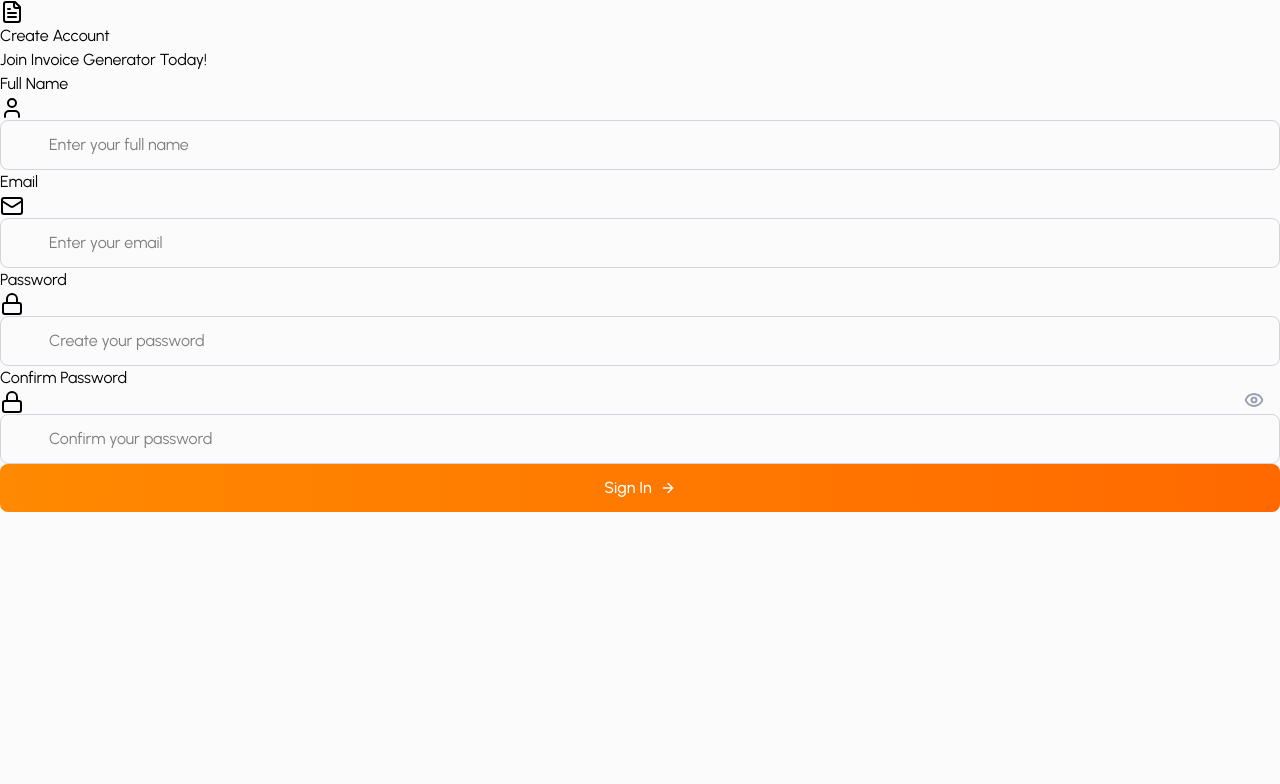
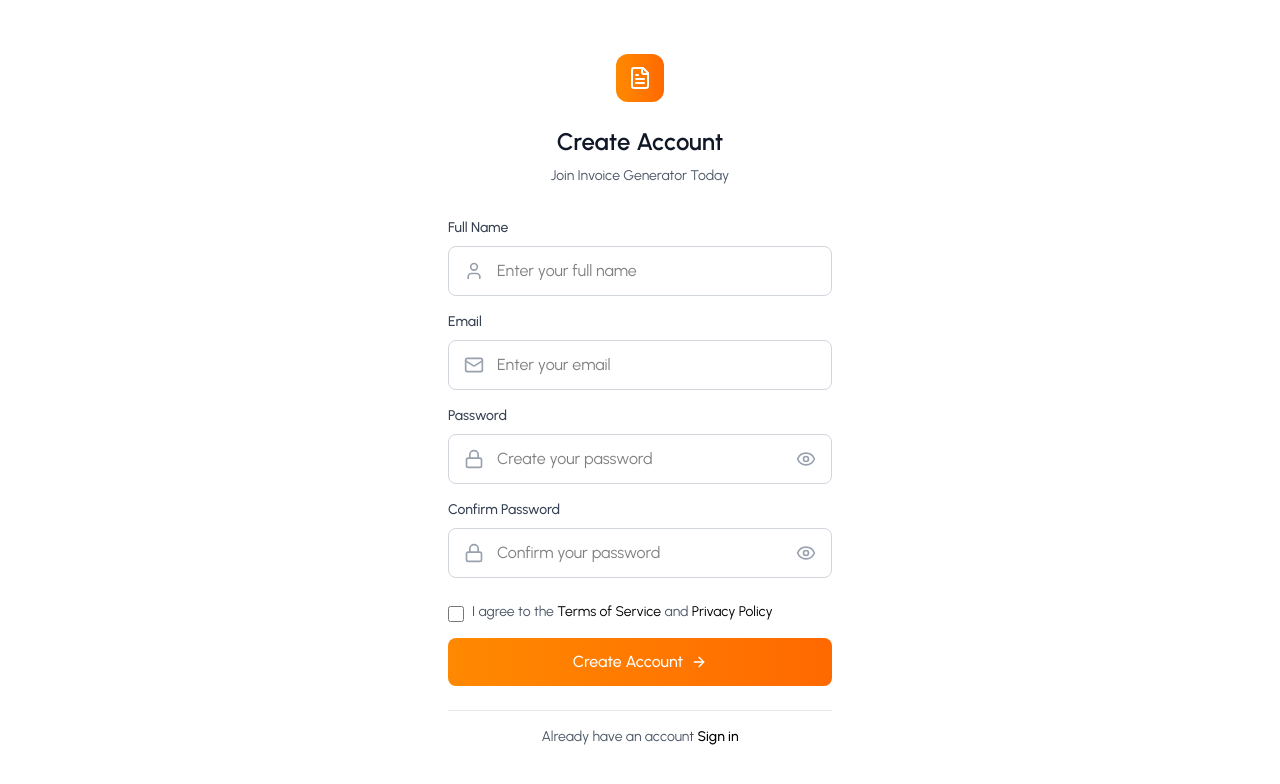
Before and after one commit to utsavpatel562/ai-invoice-generator, a React (Vite) app in the folder frontend/invoice-generator/: page /signup in a window 1280 px wide. Shown: the top 784 px of the page. Built offline with nearby package versions, Linux system fonts and the light colour scheme.

Commit message:
latest commit

```diff
--- a/frontend/invoice-generator/src/pages/Auth/SignUp.jsx
+++ b/frontend/invoice-generator/src/pages/Auth/SignUp.jsx
@@ -45,32 +45,158 @@
     confirmPassword: false,
   });
   // Validation functions
-  const validateName = (name) => {};
+  const validateName = (name) => {
+    if (!name) return "Name is required";
+    if (name.length < 2) return "Name must be at least 2 characters";
+    if (name.length < 50) return "Name must be less than 50 characters";
+    return "";
+  };
 
-  const handleInputChange = (e) => {};
+  const validateCofirmPassword = (confirmPassword, password) => {
+    if (!confirmPassword) return "Please confirm your password";
+    if (confirmPassword !== password) return "Password do not match";
+    return "";
+  };
 
-  const handleBlur = (e) => {};
+  const handleInputChange = (e) => {
+    const { name, value } = e.target;
+    setFormData((prev) => ({
+      ...prev,
+      [name]: value,
+    }));
 
-  const isFormValid = () => {};
+    // Real-time validation
+    if (touched[name]) {
+      const newFieldErrors = { ...fieldErrors };
+      if (name === "name") {
+        newFieldErrors.name = validateName(value);
+      } else if (name === "email") {
+        newFieldErrors.email = validateEmail(value);
+      } else if (name === "password") {
+        newFieldErrors.password = validatePassword(value);
+        // Also revalidate confirm password if it's been touched
+        if (touched.confirmPassword) {
+          newFieldErrors.confirmPassword = validateConfirmPassword(
+            formData.confirmPassword,
+            value
+          );
+        }
+      } else if (name === "confirmPassword") {
+        newFieldErrors.confirmPassword = validateCofirmPassword(
+          value,
+          formData.password
+        );
+      }
+      setFieldErrors(newFieldErrors);
+    }
+    if (error) setError("");
+  };
 
-  const handleSubmit = async () => {};
+  const handleBlur = (e) => {
+    const { name } = e.target;
+    setTouched((prev) => ({
+      ...prev,
+      [name]: true,
+    }));
+    // Validate on blur
+    const newFieldErrors = { ...fieldErrors };
+    if (name === "name") {
+      newFieldErrors.name = validateName(formData.name);
+    } else if (name === "email") {
+      newFieldErrors.email = validateEmail(formData.email);
+    } else if (name === "password") {
+      newFieldErrors.password = validatePassword(formData.password);
+    } else if (name === "confirmPassword") {
+      newFieldErrors.confirmPassword = validateCofirmPassword(
+        formData.confirmPassword,
+        formData.password
+      );
+    }
+    setFieldErrors(newFieldErrors);
+  };
+
+  const isFormValid = () => {
+    const nameError = validateName(formData.name);
+    const emailError = validateEmail(formData.email);
+    const passwordError = validatePassword(formData.password);
+    const confirmPasswordError = validateCofirmPassword(
+      formData.confirmPassword,
+      formData.password
+    );
+    return (
+      !nameError &&
+      !emailError &&
+      !passwordError &&
+      !confirmPasswordError &&
+      formData.name &&
+      formData.email &&
+      formData.password &&
+      formData.confirmPassword
+    );
+  };
+
+  const handleSubmit = async () => {
+    const nameError = validateName(formData.name);
+    const emailError = validateEmail(formData.email);
+    const passwordError = validatePassword(formData.password);
+    const confirmPasswordError = validateCofirmPassword(
+      formData.confirmPassword,
+      formData.password
+    );
+    if (nameError || emailError || passwordError || confirmPasswordError) {
+      setFieldErrors({
+        name: nameError,
+        email: emailError,
+        password: passwordError,
+        confirmPassword: confirmPasswordError,
+      });
+      setTouched({
+        name: true,
+        email: true,
+        password: true,
+        confirmPassword: true,
+      });
+      return;
+    }
+    setIsLoading(true);
+    setError("");
+    setSuccess("");
+
+    try {
+    } catch (err) {
+      if (err.response && err.response.data && err.response.data.message) {
+        setError(err.response.data.message);
+      } else {
+        setError("An Error occured during sign up.");
+      }
+      console.error("API error:", err.response || err);
+    } finally {
+      setIsLoading(false);
+    }
+  };
   return (
     <>
-      <div className="">
-        <div className="">
-          <div className="">
-            <div className="">
-              <FileText className="" />
+      <div className="min-h-screen bg-white flex items-center justify-center px-4">
+        <div className="w-full max-w-sm">
+          <div className="text-center mb-8">
+            <div className="w-12 h-12 bg-linear-to-r from-orange-400 to-orange-500 rounded-xl mx-auto mb-6 flex items-center justify-center">
+              <FileText className="w-6 h-6 text-white" />
             </div>
-            <h1 className="">Create Account</h1>
-            <p className="">Join Invoice Generator Today!</p>
+            <h1 className="text-2xl font-semibold text-gray-900 mb-2 select-none">
+              Create Account
+            </h1>
+            <p className="text-gray-600 text-sm select-none">
+              Join Invoice Generator Today
+            </p>
           </div>
           {/*Form*/}
-          <div className="">
+          <div className="space-y-4">
             <div className="">
-              <label className="">Full Name</label>
-              <div className="">
-                <User className="" />
+              <label className="block text-sm font-medium text-gray-700 mb-2">
+                Full Name
+              </label>
+              <div className="relative">
+                <User className="absolute left-4 top-1/2 transform -translate-y-1/2 text-gray-400 w-5 h-5" />
                 <input
                   name="name"
                   type="text"
@@ -91,9 +217,11 @@
               )}
             </div>
             <div className="">
-              <label className="">Email</label>
-              <div className="">
-                <Mail className="" />
+              <label className="block text-sm font-medium text-gray-700 mb-2">
+                Email
+              </label>
+              <div className="relative">
+                <Mail className="absolute left-4 top-1/2 transform -translate-y-1/2 text-gray-400 w-5 h-5" />
                 <input
                   name="email"
                   type="email"
@@ -114,9 +242,11 @@
               )}
             </div>
             <div className="">
-              <label>Password</label>
-              <div className="">
-                <Lock className="" />
+              <label className="block text-sm font-medium text-gray-700 mb-2">
+                Password
+              </label>
+              <div className="relative">
+                <Lock className="absolute left-4 top-1/2 transform -translate-y-1/2 text-gray-400 w-5 h-5" />
                 <input
                   type={showPassword ? "text" : "password"}
                   name="password"
@@ -150,9 +280,11 @@
               )}
             </div>
             <div className="">
-              <label className="">Confirm Password</label>
-              <div className="">
-                <Lock className="" />
+              <label className="block text-sm font-medium text-gray-700 mb-2">
+                Confirm Password
+              </label>
+              <div className="relative">
+                <Lock className="absolute left-4 top-1/2 transform -translate-y-1/2 text-gray-400 w-5 h-5" />
                 <input
                   type={showConfirmPassword ? "text" : "password"}
                   name="confirmPassword"
@@ -196,6 +328,24 @@
                 <p className="text-green-600 text-sm">{success}</p>
               </div>
             )}
+            <div className="flex items-start pt-2">
+              <input
+                type="checkbox"
+                id="terms"
+                className="w-4 h-4 text-black border-gray-300 rounded focus:ring-black mt-1"
+                required
+              />
+              <label htmlFor="terms" className="ml-2 text-sm text-gray-600">
+                I agree to the{" "}
+                <button className="text-black hover:underline cursor-pointer">
+                  Terms of Service
+                </button>{" "}
+                and{" "}
+                <button className="text-black hover:underline cursor-pointer">
+                  Privacy Policy
+                </button>{" "}
+              </label>
+            </div>
             <button
               onClick={handleSubmit}
               disabled={isLoading || !isFormValid()}
@@ -204,15 +354,27 @@
               {isLoading ? (
                 <>
                   <Loader2 className="w-4 h-4 mr-2 animate-spin" />
-                  Signing in...
+                  Creating account...
                 </>
               ) : (
                 <>
-                  Sign In
+                  Create Account
                   <ArrowRight className="w-4 h-4 ml-2 group-hover:translate-x-1 transition-transform" />
                 </>
               )}
             </button>
+          </div>
+          {/* Footer */}
+          <div className="mt-6 pt-4 border-t border-gray-200 text-center">
+            <p className="text-sm text-gray-600">
+              Already have an account{" "}
+              <button
+                className="text-black font-medium hover:underline cursor-pointer"
+                onClick={() => navigate("/login")}
+              >
+                Sign in
+              </button>
+            </p>
           </div>
         </div>
       </div>
```
